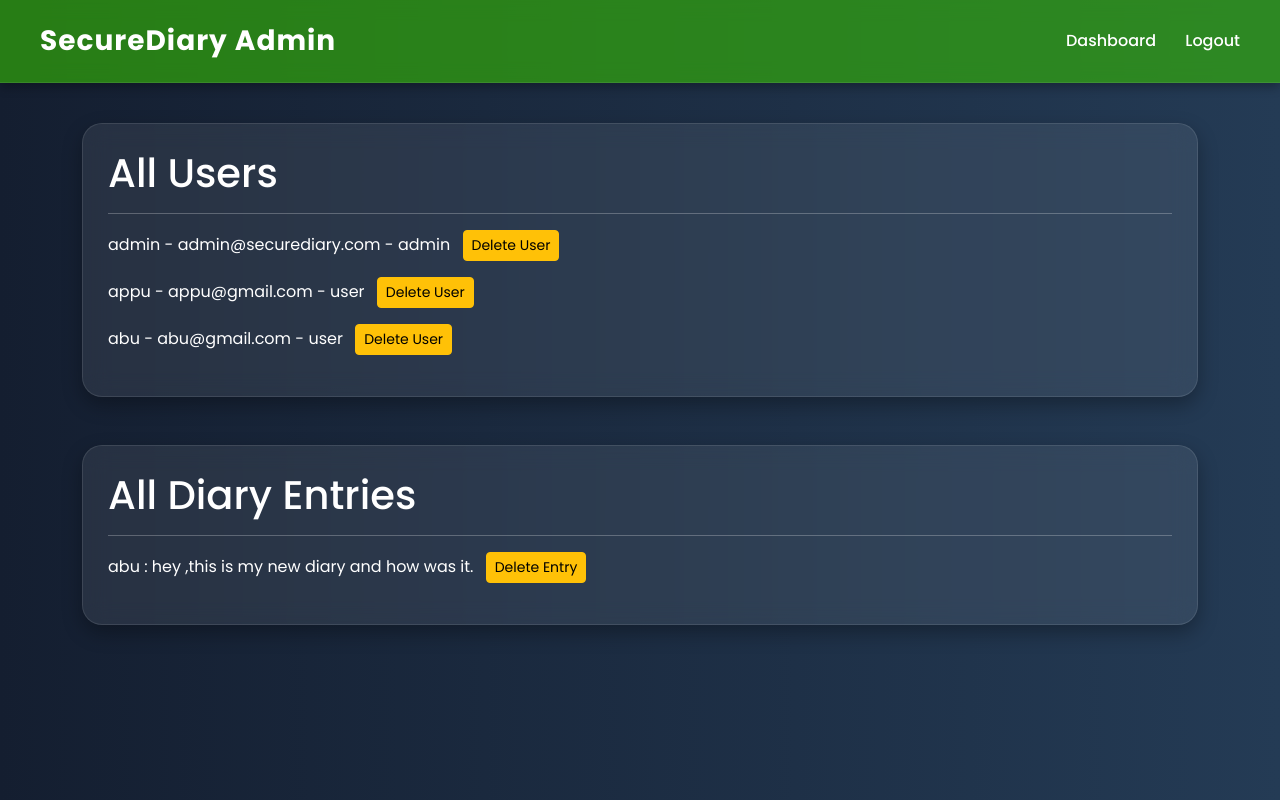
After one commit to Abhiram-Sunil/SecureDiary, a Flask app: page /admin in a window 1280 px wide. The commit adds this page. Run offline with Flask 3, Linux system fonts and the light colour scheme; a user stored in the database is signed in; data comes from the database, SQL or seed files in the repository; both versions use the stored data as it was after the commit.

Commit message:
Completed admin RBAC system

```diff
--- a/app.py
+++ b/app.py
@@ -3,13 +3,13 @@ from flask_bcrypt import Bcrypt
 import sqlite3
 
 app = Flask(__name__)
-app.secret_key = 'securesecretkey'  # Replace with a real secret key
-
+app.secret_key = 'securesecretkey'
 
 bcrypt = Bcrypt(app)
 
 # CREATE DATABASE TABLE
 def create_table():
+
     conn = sqlite3.connect('database.db')
 
     cursor = conn.cursor()
@@ -19,17 +19,18 @@ def create_table():
             id INTEGER PRIMARY KEY AUTOINCREMENT,
             username TEXT,
             email TEXT,
-            password TEXT
+            password TEXT,
+            role TEXT DEFAULT 'user'
         )
     ''')
 
     cursor.execute('''
-    CREATE TABLE IF NOT EXISTS entries (
-        id INTEGER PRIMARY KEY AUTOINCREMENT,
-        username TEXT,
-        content TEXT
-    )
-  ''')
+        CREATE TABLE IF NOT EXISTS entries (
+            id INTEGER PRIMARY KEY AUTOINCREMENT,
+            username TEXT,
+            content TEXT
+        )
+    ''')
 
     conn.commit()
     conn.close()
@@ -55,9 +56,9 @@ def login():
         cursor = conn.cursor()
 
         cursor.execute(
-       "SELECT * FROM users WHERE email=?",
-       (email,)
-       )
+            "SELECT * FROM users WHERE email=?",
+            (email,)
+        )
 
         user = cursor.fetchone()
 
@@ -69,9 +70,10 @@ def login():
 
             if bcrypt.check_password_hash(stored_password, password):
 
-              session['username'] = user[1]
+                session['username'] = user[1]
+                session['role'] = user[4]
 
-              return redirect('/dashboard')
+                return redirect('/dashboard')
 
         return "Invalid Email or Password"
 
@@ -87,16 +89,22 @@ def register():
         email = request.form['email']
         password = request.form['password']
 
-        # HASH PASSWORD
         hashed_password = bcrypt.generate_password_hash(password).decode('utf-8')
 
         conn = sqlite3.connect('database.db')
 
         cursor = conn.cursor()
 
+        # ROLE LOGIC
+        if email == 'admin@securediary.com':
+            role = 'admin'
+        else:
+            role = 'user'
+
+        # INSERT USER
         cursor.execute(
-            'INSERT INTO users (username, email, password) VALUES (?, ?, ?)',
-            (username, email, hashed_password)
+            'INSERT INTO users (username, email, password, role) VALUES (?, ?, ?, ?)',
+            (username, email, hashed_password, role)
         )
 
         conn.commit()
@@ -106,6 +114,7 @@ def register():
 
     return render_template('register.html')
 
+# DASHBOARD
 @app.route('/dashboard')
 def dashboard():
 
@@ -117,8 +126,8 @@ def dashboard():
     cursor = conn.cursor()
 
     cursor.execute(
-    "SELECT * FROM entries WHERE username=?",
-    (session['username'],)
+        "SELECT * FROM entries WHERE username=?",
+        (session['username'],)
     )
 
     entries = cursor.fetchall()
@@ -127,6 +136,100 @@ def dashboard():
 
     return render_template('dashboard.html', entries=entries)
 
+# ADMIN PANEL
+@app.route('/admin')
+def admin():
+
+    if 'username' not in session:
+        return redirect('/login')
+
+    if session.get('role') != 'admin':
+        return "Access Denied"
+
+    conn = sqlite3.connect('database.db')
+
+    cursor = conn.cursor()
+
+    cursor.execute("SELECT * FROM users")
+    users = cursor.fetchall()
+
+    cursor.execute("SELECT * FROM entries")
+    entries = cursor.fetchall()
+
+    conn.close()
+
+    return render_template(
+        'admin.html',
+        users=users,
+        entries=entries
+    )
+
+@app.route('/delete_user/<int:id>')
+def delete_user(id):
+
+    if 'username' not in session:
+        return redirect('/login')
+
+    if session.get('role') != 'admin':
+        return "Access Denied"
+
+    conn = sqlite3.connect('database.db')
+
+    cursor = conn.cursor()
+
+    # GET USERNAME
+    cursor.execute(
+        "SELECT username FROM users WHERE id=?",
+        (id,)
+    )
+
+    user = cursor.fetchone()
+
+    if user:
+
+        username = user[0]
+
+        # DELETE USER ENTRIES
+        cursor.execute(
+            "DELETE FROM entries WHERE username=?",
+            (username,)
+        )
+
+        # DELETE USER
+        cursor.execute(
+            "DELETE FROM users WHERE id=?",
+            (id,)
+        )
+
+    conn.commit()
+    conn.close()
+
+    return redirect('/admin')
+
+@app.route('/admin_delete_entry/<int:id>')
+def admin_delete_entry(id):
+
+    if 'username' not in session:
+        return redirect('/login')
+
+    if session.get('role') != 'admin':
+        return "Access Denied"
+
+    conn = sqlite3.connect('database.db')
+
+    cursor = conn.cursor()
+
+    cursor.execute(
+        "DELETE FROM entries WHERE id=?",
+        (id,)
+    )
+
+    conn.commit()
+    conn.close()
+
+    return redirect('/admin')
+
+# ADD ENTRY
 @app.route('/add', methods=['GET', 'POST'])
 def add():
 
@@ -138,6 +241,7 @@ def add():
         content = request.form['content']
 
         conn = sqlite3.connect('database.db')
+
         cursor = conn.cursor()
 
         cursor.execute(
@@ -152,6 +256,7 @@ def add():
 
     return render_template('add.html')
 
+# DELETE ENTRY
 @app.route('/delete/<int:id>')
 def delete(id):
 
@@ -159,6 +264,7 @@ def delete(id):
         return redirect('/login')
 
     conn = sqlite3.connect('database.db')
+
     cursor = conn.cursor()
 
     cursor.execute(
@@ -171,6 +277,7 @@ def delete(id):
 
     return redirect('/dashboard')
 
+# EDIT ENTRY
 @app.route('/edit/<int:id>', methods=['GET', 'POST'])
 def edit(id):
 
@@ -178,6 +285,7 @@ def edit(id):
         return redirect('/login')
 
     conn = sqlite3.connect('database.db')
+
     cursor = conn.cursor()
 
     if request.method == 'POST':
@@ -205,9 +313,12 @@ def edit(id):
 
     return render_template('edit.html', entry=entry)
 
+# LOGOUT
 @app.route('/logout')
 def logout():
+
     session.clear()
+
     return redirect('/login')
 
 if __name__ == '__main__':
--- /dev/null
+++ b/templates/admin.html
@@ -0,0 +1,87 @@
+<!DOCTYPE html>
+<html>
+
+<head>
+
+    <title>Admin Panel</title>
+    <link href="https://cdn.jsdelivr.net/npm/bootstrap@5.3.0/dist/css/bootstrap.min.css" rel="stylesheet">
+
+    <link rel="stylesheet"
+          href="{{ url_for('static', filename='style.css') }}">
+
+</head>
+
+<body>
+
+<nav class="navbar custom-navbar">
+
+    <div class="logo-text">
+        SecureDiary Admin
+    </div>
+
+    <div class="nav-links">
+
+        <a href="/dashboard">Dashboard</a>
+
+        <a href="/logout">Logout</a>
+
+    </div>
+
+</nav>
+
+<div class="container main-container">
+
+    <div class="glass-card">
+
+        <h1>All Users</h1>
+
+        <hr>
+
+        {% for user in users %}
+
+        <p>
+
+            {{ user[1] }} -
+            {{ user[2] }} -
+            {{ user[4] }}
+
+            <a href="/delete_user/{{ user[0] }}"
+            class="btn btn-warning btn-sm ms-2">
+            Delete User
+            </a>
+        </p>
+
+        {% endfor %}
+
+    </div>
+
+    <br><br>
+
+    <div class="glass-card">
+
+        <h1>All Diary Entries</h1>
+
+        <hr>
+
+        {% for entry in entries %}
+
+        <p>
+
+            {{ entry[1] }} :
+            {{ entry[2] }}
+
+            <a href="/admin_delete_entry/{{ entry[0] }}"
+            class="btn btn-warning btn-sm ms-2">
+            Delete Entry
+            </a>
+
+        </p>
+
+        {% endfor %}
+
+    </div>
+
+</div>
+
+</body>
+</html>
```
Also changed, not shown: templates/dashboard.html (+8 -0 lines), database.db.
